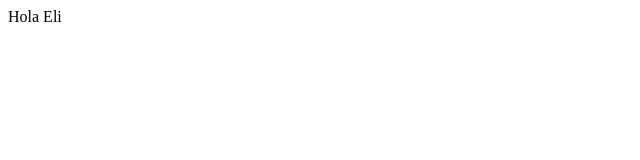
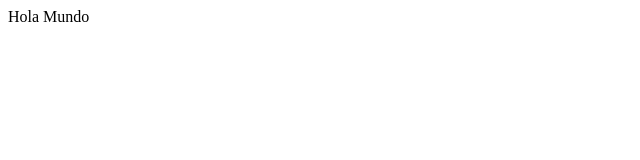
Before and after one commit to frontend-3/node-js-heroku, a website: page index.html in a window 1280 px wide. Shown: the full height of the page, 0-640 px from the left. Drawn offline with Linux system fonts and the light colour scheme.

Commit message:
Actualizo contenido

```diff
--- a/index.html
+++ b/index.html
@@ -5,6 +5,6 @@
     <title>Hola</title>
   </head>
   <body>
-    Hola Eli
+    Hola Mundo
   </body>
 </html>
```
